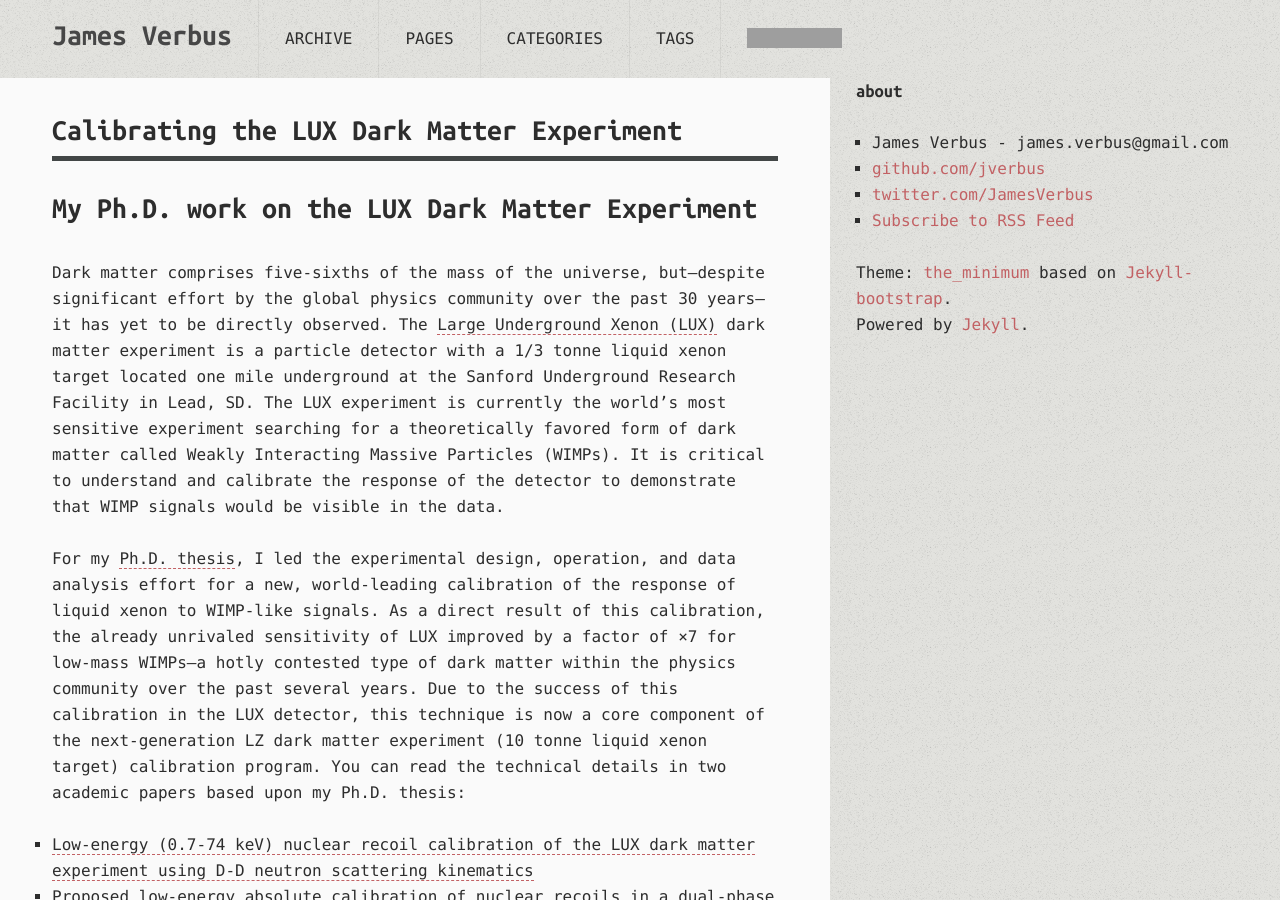
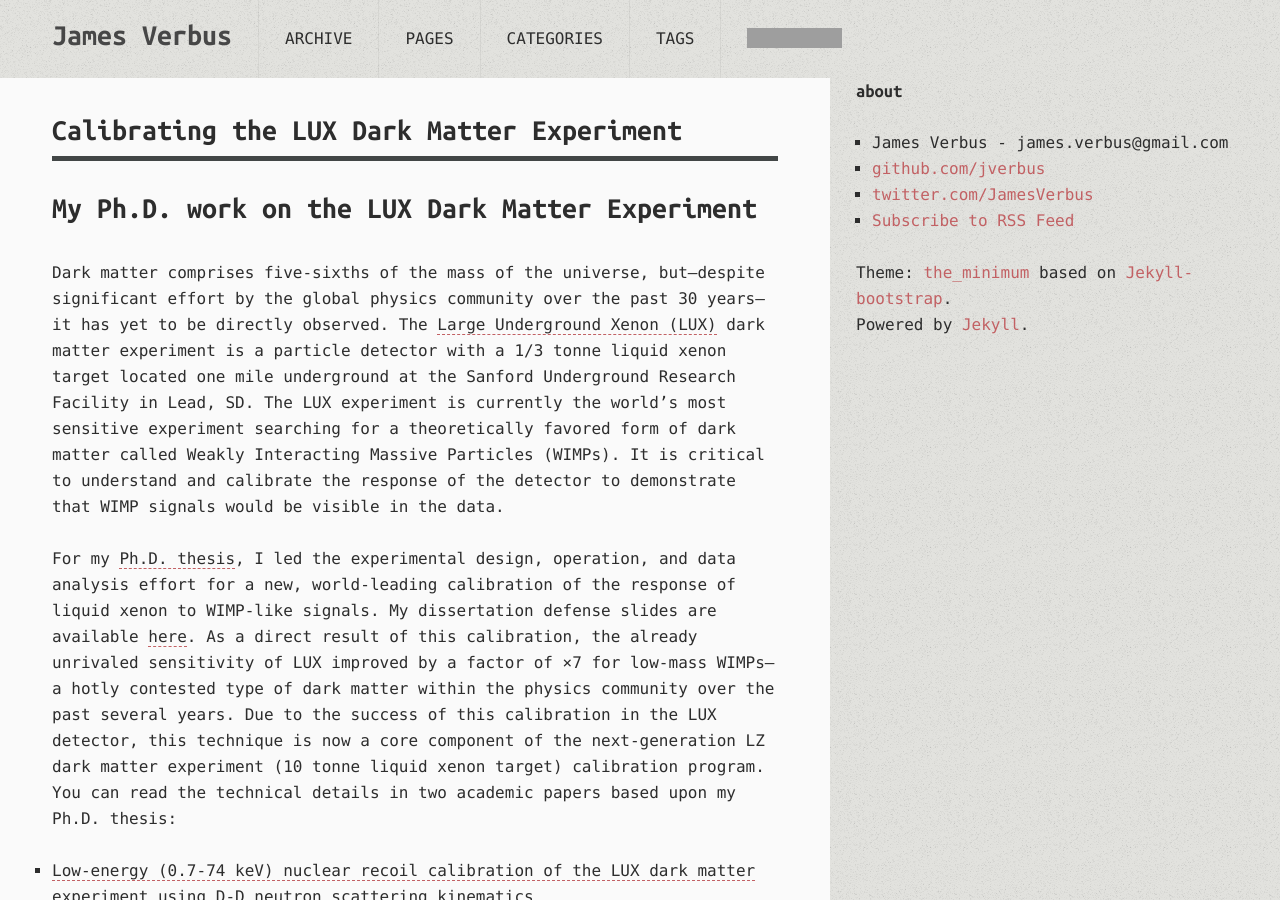
Before and after one commit to jverbus/jverbus.github.io, a Jekyll site: the page built from _posts/2016-08-18-calibrating-the-lux-dark-matter-experiment.md, in a window 1280 px wide and 900 px high. Built offline with Jekyll 4.4.1, drawn with Linux system fonts in a browser that asks for light colours; comment, search, counter and statistics services are not loaded; grey boxes are pictures that could not be loaded.

Commit message:
Added thesis defense slides.

```diff
--- a/_posts/2016-08-18-calibrating-the-lux-dark-matter-experiment.md
+++ b/_posts/2016-08-18-calibrating-the-lux-dark-matter-experiment.md
@@ -15,6 +15,7 @@ The LUX experiment is currently the world's most sensitive experiment searching
 It is critical to understand and calibrate the response of the detector to demonstrate that WIMP signals would be visible in the data.
 
 For my [Ph.D. thesis](https://repository.library.brown.edu/studio/item/bdr:674209/PDF/), I led the experimental design, operation, and data analysis effort for a new, world-leading calibration of the response of liquid xenon to WIMP-like signals.
+My dissertation defense slides are available [here]({{ site.url }}/assets/files/20160510_jverbus_thesis_defense_v4_public.pdf).
 As a direct result of this calibration, the already unrivaled sensitivity of LUX improved by a factor of ×7 for low-mass WIMPs--a hotly contested type of dark matter within the physics community over the past several years.
 Due to the success of this calibration in the LUX detector, this technique is now a core component of the next-generation LZ dark matter experiment (10 tonne liquid xenon target) calibration program.
 You can read the technical details in two academic papers based upon my Ph.D. thesis:
```
Also changed, not shown: 1 other file.
